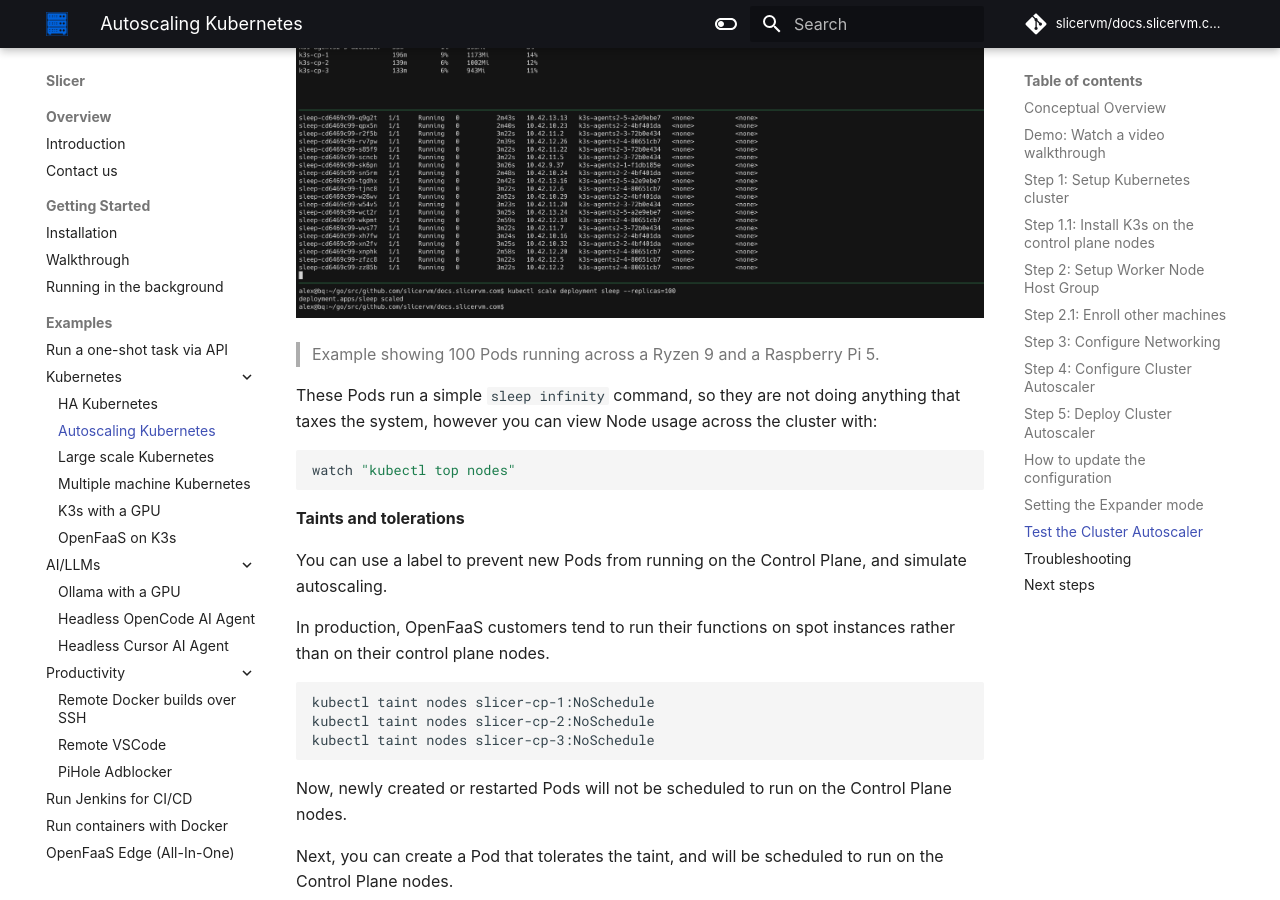
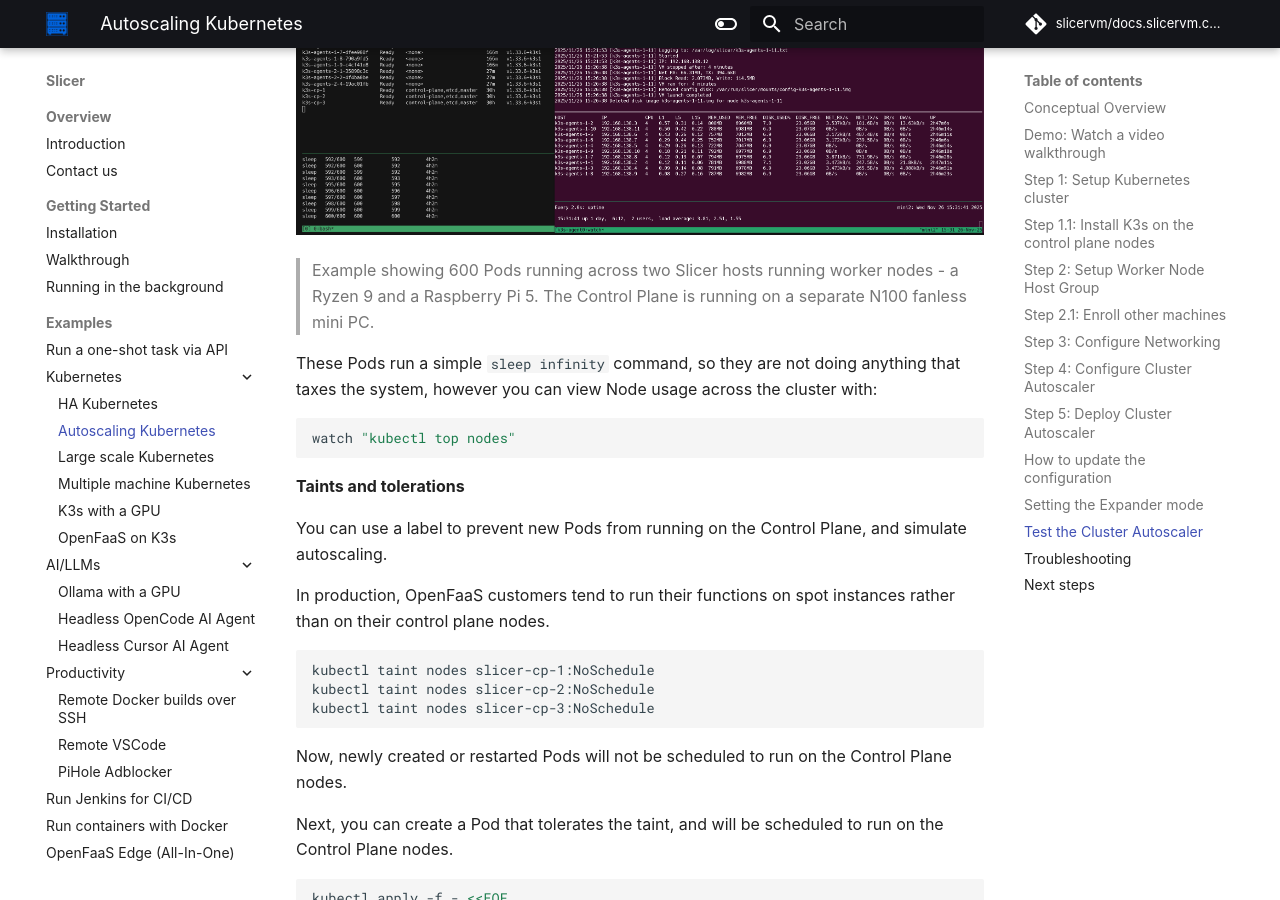
Before and after one commit to slicervm/docs.slicervm.com, an MkDocs documentation site: the page built from docs/examples/autoscaling-k3s.md, in a window 1280 px wide and 900 px high, scrolled down 12017 px. Built offline with MkDocs 1.6.1 and Material for MkDocs 9.7.7, drawn with Linux system fonts in a browser that asks for light colours; some web fonts are replaced; comment, search, counter and statistics services are not loaded; some of the changed text lies outside the part shown.

Commit message:
Switch to a bigger number of Pods
Signed-off-by: Alex Ellis (OpenFaaS Ltd) <alexellis2@gmail.com>

````diff
--- a/docs/examples/autoscaling-k3s.md
+++ b/docs/examples/autoscaling-k3s.md
@@ -483,8 +483,8 @@
 kubectl get nodes --watch --output wide
 ```
 
-[![Scaling to 100 Pods](/images/scaling-100-pods.png)](/images/scaling-100-pods.png)
-> Example showing 100 Pods running across a Ryzen 9 and a Raspberry Pi 5.
+[![Scaling to 600 Pods](/images/scaling-600-pods.png)](/images/scaling-600-pods.png)
+> Example showing 600 Pods running across two Slicer hosts running worker nodes - a Ryzen 9 and a Raspberry Pi 5. The Control Plane is running on a separate N100 fanless mini PC.
 
 These Pods run a simple `sleep infinity` command, so they are not doing anything that taxes the system, however you can view Node usage across the cluster with:
 
````
Also changed, not shown: other parts of docs/examples/autoscaling-k3s.md (+2 -2 lines), docs/images/scaling-100-pods.png (deleted), docs/images/scaling-600-pods.png (added).
